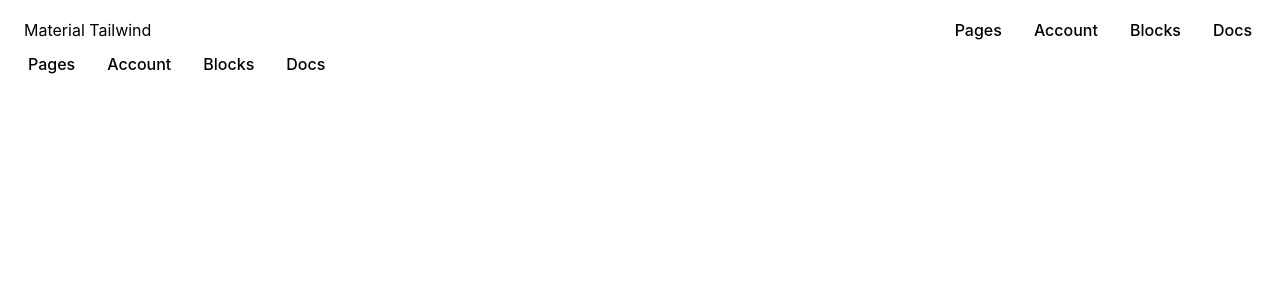
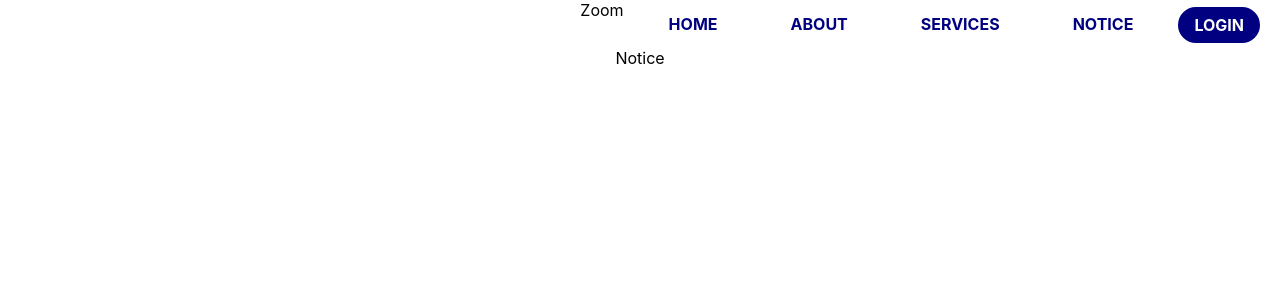
Before and after one commit to YJUCapstoneDesign/ConferenceProject, a React (Create React App) app in the folder FrontEnd/conference-project/: page /Notice in a window 1280 px wide. Shown: the top 300 px of the page. Built offline with nearby package versions, Linux system fonts and the light colour scheme.

Commit message:
[F][feat#0004] : Modify Navbar

```diff
--- a/FrontEnd/conference-project/package.json
+++ b/FrontEnd/conference-project/package.json
@@ -10,6 +10,7 @@
     "@testing-library/user-event": "^13.5.0",
     "react": "^18.2.0",
     "react-dom": "^18.2.0",
+    "react-router-dom": "^6.21.2",
     "react-scripts": "5.0.1",
     "web-vitals": "^2.1.4"
   },
@@ -38,6 +39,11 @@
     ]
   },
   "devDependencies": {
+    "autoprefixer": "^10.4.17",
+    "css-loader": "^6.9.0",
+    "postcss": "^8.4.33",
+    "postcss-loader": "^8.0.0",
+    "style-loader": "^3.3.4",
     "tailwindcss": "^3.4.1"
   }
 }
--- /dev/null
+++ b/FrontEnd/conference-project/postcss.config.js
@@ -0,0 +1,6 @@
+module.exports = {
+    plugins: {
+        tailwindcss: {},
+        autoprefixer: {},
+    },
+};
--- a/FrontEnd/conference-project/src/App.css
+++ b/FrontEnd/conference-project/src/App.css
@@ -1,3 +1,38 @@
-@tailwind base;
-@tailwind components;
-@tailwind utilities;
+.App {
+  text-align: center;
+}
+
+.App-logo {
+  height: 40vmin;
+  pointer-events: none;
+}
+
+@media (prefers-reduced-motion: no-preference) {
+  .App-logo {
+    animation: App-logo-spin infinite 20s linear;
+  }
+}
+
+.App-header {
+  background-color: #282c34;
+  min-height: 100vh;
+  display: flex;
+  flex-direction: column;
+  align-items: center;
+  justify-content: center;
+  font-size: calc(10px + 2vmin);
+  color: white;
+}
+
+.App-link {
+  color: #61dafb;
+}
+
+@keyframes App-logo-spin {
+  from {
+    transform: rotate(0deg);
+  }
+  to {
+    transform: rotate(360deg);
+  }
+}
--- a/FrontEnd/conference-project/src/App.js
+++ b/FrontEnd/conference-project/src/App.js
@@ -1,12 +1,24 @@
 import './App.css';
-import React from 'react';
-import Navbar from './Component/Navbar';
+import { BrowserRouter, Routes, Route } from 'react-router-dom';
+import Nav from './Component/Navbar';
+import HomeContent from './Component/Home';
+import AboutContent from './Component/About';
+import ServiceContent from './Component/Service';
+import NoticeContent from './Component/Notice';
 
 function App() {
   return (
-    <div className="App">
-      <Navbar />
-    </div>
+    <BrowserRouter>
+      <div className="App">
+        <Nav/>
+        <Routes>
+        <Route path='/' element={<HomeContent/>}/>
+          <Route path='/About' element={<AboutContent/>}/>
+          <Route path='/Service' element={<ServiceContent/>}/>
+          <Route path='/Notice' element={<NoticeContent/>}/>
+        </Routes>
+      </div>
+    </BrowserRouter>
   );
 }
 
--- /dev/null
+++ b/FrontEnd/conference-project/src/Component/About.js
@@ -0,0 +1,11 @@
+import React from "react";
+
+function AboutContent() {
+    return (
+      <div>
+        <p>About</p>
+      </div>
+    );
+  }
+
+  export default AboutContent;
--- /dev/null
+++ b/FrontEnd/conference-project/src/Component/Home.js
@@ -0,0 +1,9 @@
+function HomeContent() {
+    return (
+      <div>
+        <p>Home</p>
+      </div>
+    );
+  }
+
+export default HomeContent;
--- /dev/null
+++ b/FrontEnd/conference-project/src/Component/Nav.css
@@ -0,0 +1,61 @@
+/* Nav.css */
+* {
+  margin: 0;
+  padding: 0;
+}
+
+.navWrap {
+  display: flex;
+  justify-content: right;
+}
+
+.navLogo {
+  display: flex;
+  justify-content: left;
+}
+
+.menu {
+  background-color: #ffffff; /* Navbar 배경색 설정 */
+  overflow: hidden;
+}
+
+.menubar {
+  display: flex;
+  justify-content: center;
+  margin-right: 20px;
+}
+
+.navbarMenu {
+  display: flex;
+  justify-content: center;
+  color: #000080;
+  text-align: center;
+  padding: 14px 28px;
+  margin-left: 17px;
+  font-weight: bold;
+  text-decoration: none;
+}
+
+.navbarButton {
+  color: #fff;
+  margin-left: 17px;
+  text-decoration: none;
+}
+
+.navbarMenu:hover {
+  background-color: #ffffff; /* 올릴 때 배경 변경 */
+  color: #0097dc; /* 올릴 때 글자색 변경 */
+}
+
+.Button {
+  background-color: #000080;
+  font-weight: bold;
+  color: #fff;
+  text-align: center;
+  border: 2px solid #000080;
+  padding: 6px 14px;
+  text-decoration: none;
+  text-align: center;
+  border-radius: 20px;
+  margin-top: 7px;
+}
--- a/FrontEnd/conference-project/src/Component/NavBar.js
+++ b/FrontEnd/conference-project/src/Component/NavBar.js
@@ -1,105 +1,26 @@
-import React from "react";
-import {
-  Navbar,
-  Collapse,
-  Typography,
-  IconButton,
-} from "@material-tailwind/react";
-import { Bars3Icon, XMarkIcon } from "@heroicons/react/24/outline";
+import {Link} from 'react-router-dom';
+import React from 'react';
+import './Nav.css';
 
-function NavList() {
-  return (
-    <ul className="my-2 flex flex-col gap-2 lg:mb-0 lg:mt-0 lg:flex-row lg:items-center lg:gap-6">
-      <Typography
-        as="li"
-        variant="small"
-        color="blue-gray"
-        className="p-1 font-medium"
-      >
-        <a href="." className="flex items-center hover:text-blue-500 transition-colors">
-          Pages
-        </a>
-      </Typography>
-      <Typography
-        as="li"
-        variant="small"
-        color="blue-gray"
-        className="p-1 font-medium"
-      >
-        <a href="." className="flex items-center hover:text-blue-500 transition-colors">
-          Account
-        </a>
-      </Typography>
-      <Typography
-        as="li"
-        variant="small"
-        color="blue-gray"
-        className="p-1 font-medium"
-      >
-        <a href="." className="flex items-center hover:text-blue-500 transition-colors">
-          Blocks
-        </a>
-      </Typography>
-      <Typography
-        as="li"
-        variant="small"
-        color="blue-gray"
-        className="p-1 font-medium"
-      >
-        <a href="." className="flex items-center hover:text-blue-500 transition-colors">
-          Docs
-        </a>
-      </Typography>
-    </ul>
-  );
+function Nav() {
+    return(
+        <div>
+            <div className='navWrap'>
+                <div className='navLogo'>
+                    Zoom
+                </div>
+                <div className='menubar'>
+                    <Link className="navbarMenu" to={'/'}>HOME</Link>
+                    <Link className="navbarMenu" to={'/About'}>ABOUT</Link>
+                    <Link className="navbarMenu" to={'/Service'}>SERVICES</Link>
+                    <Link className="navbarMenu" to={'/Notice'}>NOTICE</Link>
+                    <Link className='navbarButton' to={'https://www.naver.com'}>
+                        <div className='Button'>LOGIN</div>
+                    </Link>
+                </div>
+            </div>
+        </div>
+    )
 }
 
-export function NavbarSimple() {
-  const [openNav, setOpenNav] = React.useState(false);
-
-  const handleWindowResize = () =>
-    window.innerWidth >= 960 && setOpenNav(false);
-
-  React.useEffect(() => {
-    window.addEventListener("resize", handleWindowResize);
-
-    return () => {
-      window.removeEventListener("resize", handleWindowResize);
-    };
-  }, []);
-
-  return (
-    <Navbar className="mx-auto max-w-screen-xl px-6 py-3">
-      <div className="flex items-center justify-between text-blue-gray-900">
-        <Typography
-          as="a"
-          href="#"
-          variant="h6"
-          className="mr-4 cursor-pointer py-1.5"
-        >
-          Material Tailwind
-        </Typography>
-        <div className="hidden lg:block">
-          <NavList />
-        </div>
-        <IconButton
-          variant="text"
-          className="ml-auto h-6 w-6 text-inherit hover:bg-transparent focus:bg-transparent active:bg-transparent lg:hidden"
-          ripple={false}
-          onClick={() => setOpenNav(!openNav)}
-        >
-          {openNav ? (
-            <XMarkIcon className="h-6 w-6" strokeWidth={2} />
-          ) : (
-            <Bars3Icon className="h-6 w-6" strokeWidth={2} />
-          )}
-        </IconButton>
-      </div>
-      <Collapse open={openNav}>
-        <NavList />
-      </Collapse>
-    </Navbar>
-  );
-}
-
-export default NavbarSimple;
+export default Nav;
--- /dev/null
+++ b/FrontEnd/conference-project/src/Component/Notice.js
@@ -0,0 +1,9 @@
+function NoticeContent() {
+    return (
+      <div>
+        <p>Notice</p>
+      </div>
+    );
+  }
+
+export default NoticeContent;
--- /dev/null
+++ b/FrontEnd/conference-project/src/Component/Service.js
@@ -0,0 +1,9 @@
+function ServiceContent() {
+    return (
+      <div>
+        <p>Service</p>
+      </div>
+    );
+  }
+
+  export default ServiceContent;
```
Also changed, not shown: FrontEnd/conference-project/src/Component/Button.js (added, +11 -0 lines), 1 other file (tests, documents, lock files or other folders).
